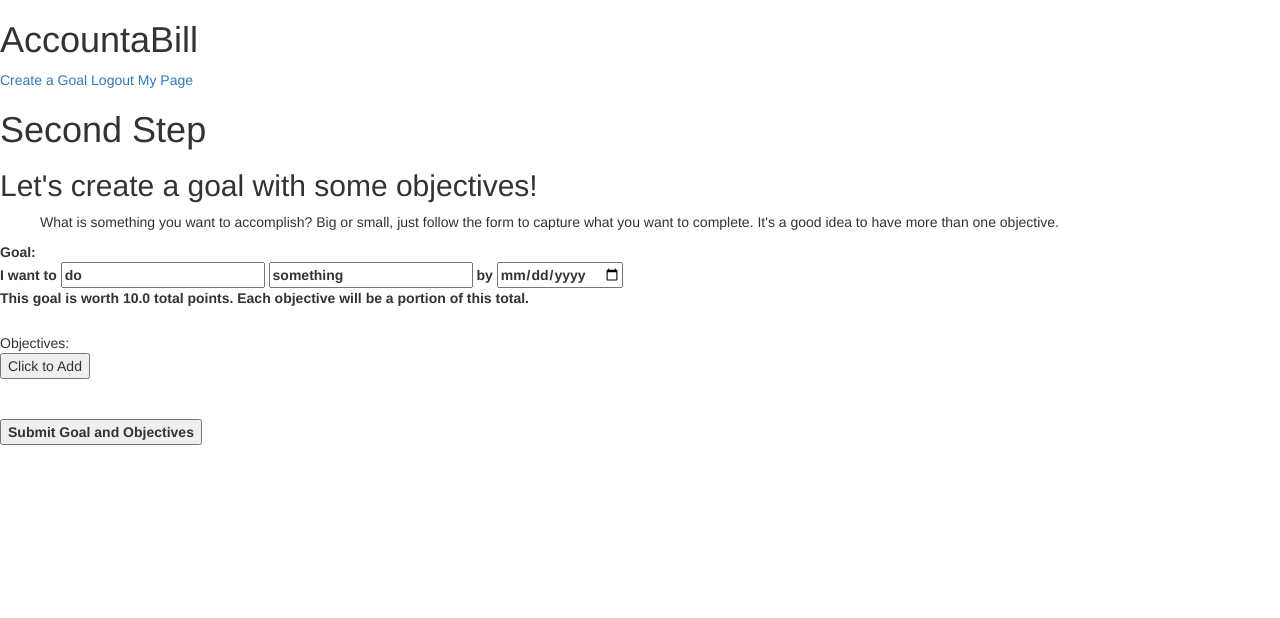
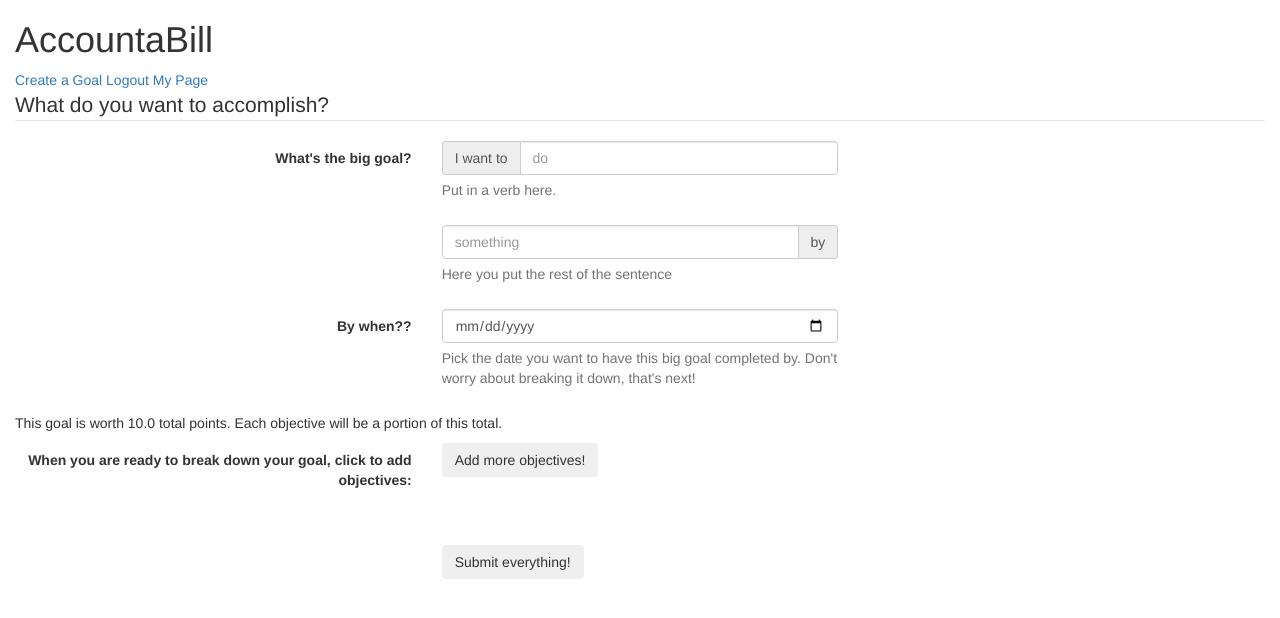
Before and after one commit to that-danya/AccountaBill, a Flask app: page /goal in a window 1280 px wide. Shown: the top 618 px of the page. Run offline with Flask 2, Linux system fonts and the light colour scheme; the visitor is signed in with stand-in values (Sample User, id 1); tables that the repository leaves empty hold one stand-in row (values such as "Sample post"); some libraries are stand-ins or nearby versions.

Commit message:
Added Bootstrap.

```diff
--- a/static/js/goal.js
+++ b/static/js/goal.js
@@ -10,7 +10,6 @@
         var totalObjField = $('#obj-counter');
         var click = 0;
         click ++;
-        debugger;
         var points = $('#points');
         console.log(points);
 
@@ -25,33 +24,29 @@
         totalObjField.val(totalObj);
 
         // create div
-        var objDiv = $('<div>').attr({'class': 'objective',
+        var objDiv = $('<div>').attr({'class': 'objective col-md-4 form group',
                                       'id': 'objective' + totalObj});
-        var objAction = $('<input>').attr({'class': 'objective',
+        var objAction = $('<input>').attr({'class': 'objective form-control input-md',
                                            'type': 'text',
-                                           'value': 'do',
+                                           'placeholder': 'do',
                                            'name': 'obj-action' + totalObj,
                                            'id': 'obj-action' + totalObj,
                                            'required' : ''});
-        console.log(objAction.name);
-        var objNoun = $('<input>').attr({'class': 'objective',
+        var objNoun = $('<input>').attr({'class': 'objective form-control input-md',
                                          'type': 'text',
                                          'id': 'obj-noun' + totalObj,
-                                         'value': 'something',
+                                         'placeholder': 'something',
                                          'name': 'obj-noun' + totalObj,
                                          'required' : ''});
-        console.log(objNoun.name);
-        var objCheck = $('<input>').attr({'class': 'objective',
+        var objCheck = $('<input>').attr({'class': 'objective form-control input-md',
                                           'type': 'checkbox',
                                           'name': 'obj-check' + totalObj,
                                           'id': 'obj-check' + totalObj});
-        console.log(objCheck.name);
-        var objDate = $('<input>').attr({'class': 'objective',
+        var objDate = $('<input>').attr({'class': 'objective form-control input-md',
                                          'type': 'date',
                                          'name': 'obj-date' + totalObj,
                                          'id': 'obj-date' + totalObj,
                                          'required' : ''});
-        console.log(objDate.name);
 
         objDiv.append('I will ');
         objDiv.append(objAction);
--- a/templates/base2.html
+++ b/templates/base2.html
@@ -1,6 +1,7 @@
 {% extends 'base.html' %}
 
 {% block base2 %}
+<div class='container-fluid'>
 <h1>AccountaBill</h1>
 {% if "user_id" in session %}
     <a href="/carrot">Create a Goal</a>
@@ -13,6 +14,7 @@
 {% for flash in get_flashed_messages() %}
   {{ flash }}
 {% endfor %}
+</div>
 
 {% block content %}
 HI!
--- a/templates/goal.html
+++ b/templates/goal.html
@@ -10,57 +10,84 @@
 
 
 {% block content %}
-<div class='maindiv'>
-<div id='top-heading'>
-    <h1>Second Step</h1>
-    <h2> Let's create a goal with some objectives!</h2>
+<div class='maindiv container-fluid'>
+<form class="form-horizontal" action='/define_goal' method='POST' id='goal-form'>
+<fieldset>
+
+<!-- Form Name -->
+<legend>What do you want to accomplish?</legend>
+<div class='goal'>
+<!-- Prepended text-->
+<div class="form-group">
+  <label class="col-md-4 control-label" for="goal-action">What's the big goal?</label>
+  <div class="col-md-4">
+    <div class="input-group">
+      <span class="input-group-addon">I want to</span>
+      <input id="goal-action" name="goal-action" class="form-control" placeholder="do" type="text" required="">
+    </div>
+    <p class="help-block">Put in a verb here. </p>
+  </div>
 </div>
-<div>
-    <ul>
-        What is something you want to accomplish? Big or small, just follow the form to capture what you want to complete. It's a good idea to have more than one objective.
 
-    </ul>
-    <!-- Begin Goal/Obj Form -->
-    <form action='/define_goal' method='POST' id='goal-form'>
+<!-- Appended Input-->
+<div class="form-group">
+  <label class="col-md-4 control-label" for="goal-noun"></label>
+  <div class="col-md-4">
+    <div class="input-group">
+      <input id="goal-noun" name="goal-noun" class="form-control" placeholder="something" type="text" required="">
+      <span class="input-group-addon">by</span>
+    </div>
+    <p class="help-block">Here you put the rest of the sentence</p>
+  </div>
+</div>
 
-    <!-- *** Goal ***-->
-    <div>
-        <label>Goal:<br>
-            I want to
-            <input type='text' name='goal-action' required value='do'/>
-            <input type='text' name='goal-noun' required value='something'/>
-            by
-            <input type='date' name='goal-date' required min='2017-08-07'/>
-            <!--  TODO: THIS IS HARDCODED, NEED TO UPDATE WITH ARROW?DATETIME -->
-            <br>
-            This goal is worth {{points}} total points. Each objective will be a portion of this total.
+<!-- Text input-->
+<div class="form-group">
+  <label class="col-md-4 control-label" for="goal-date">By when??</label>
+  <div class="col-md-4">
+  <input id="goal-date" name="goal-date" type="date" placeholder="09-09-2017" class="form-control input-md" required="" min='2017-09-04'>
+<!-- Need to update with dynamic 'today' -->
+  <span class="help-block">Pick the date you want to have this big goal completed by. Don't worry about breaking it down, that's next!</span>
+  </div>
+</div>
+
+<div><p>This goal is worth {{points}} total points. Each objective will be a portion of this total.</p></div>
+
             <!-- <input type='number' name='goal-points' value={{points}} min={{points}} max={{points}} required/> points. -->
-        </label>
-    </div><br> <!-- End goal div-->
+</div>
 
     <!--  HIDDEN FIELD - Counter, Points -->
+<div class='hidden'>
     <input name='objCounter' id='obj-counter' value='0' type='number' hidden>
     <input name='points' id='points' value={{points}} type='number' hidden>
+</div>
 
     <!-- *** Objectives ***-->
-    <div id='objective-holder'>
-        Objectives:<br>
+    <div id='objective-holder' class='container-fluid'>
+
     </div> <!-- End objective holder-->
 
-    <!-- Objective Button - Click to Add -->
-    <div id='obj-button'>
-        <input type="button" value='Click to Add' id='objective-button'/>
-    </div>
+<!-- Objective Button - Click to Add -->
+<div class="form-group">
+  <label class="col-md-4 control-label" for="objective-button">When you are ready to break down your goal, click to add objectives: </label>
+  <div class="col-md-4">
+    <button id='objective-button' name="objective-button" class="btn btn-inverse">Add more objectives!</button>
+  </div>
+</div>
 
     <br><br>
 
-    <!-- Submit Goal with Objectives Button -->
-    <div>
-        <label>
-        <input type='submit' value="Submit Goal and Objectives" required/>
-        </label>
-    </div>
-    </form>
+<!-- Submit Goal with Objectives Button -->
+<div class="form-group">
+  <label class="col-md-4 control-label" for="submitobjs"></label>
+  <div class="col-md-4">
+    <button id="submitobjs" name="submitobjs" class="btn btn-inverse" type='submit' required>Submit everything!</button>
+  </div>
+</div>
+
+
+    </fieldset>
+</form>
 </div>
 </div>
 {% endblock %}
```
Also changed, not shown: templates/carrot.html (+8 -0 lines).
